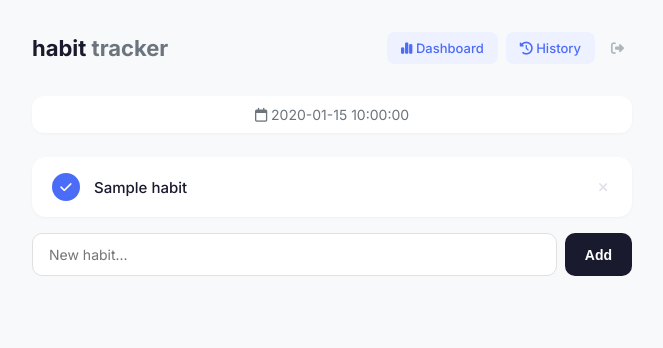
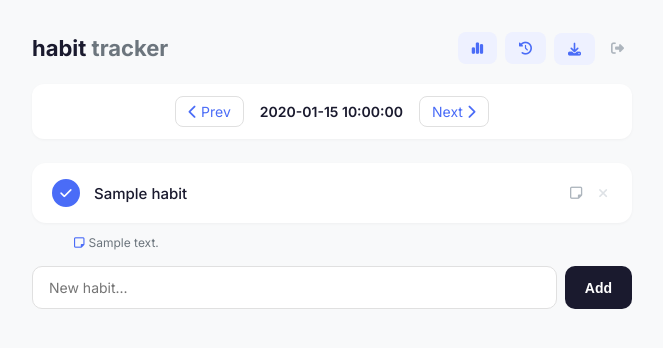
Before and after one commit to guilleku-commits/habit-tracker, a Python web app: template templates/index.html in a window 1280 px wide. Shown: the top 348 px of the page, without its empty margins (308-971 px from the left). Run offline with Jinja, Linux system fonts and the light colour scheme; the template is opened without the code that fills it: most values are stand-ins (such as "Sample title", 1, 10 or a date in 2020).

Commit message:
Redesign: day navigation, export dropdown, comment previews

```diff
--- a/templates/index.html
+++ b/templates/index.html
@@ -19,7 +19,7 @@
             display: flex;
             justify-content: space-between;
             align-items: center;
-            margin-bottom: 32px;
+            margin-bottom: 20px;
         }
         .header h1 { font-size: 22px; font-weight: 700; }
         .header h1 span { color: #6c757d; }
@@ -43,15 +43,50 @@
         }
         .header-actions .logout:hover { color: #e74c3c; background: none; }
 
-        .date-badge {
+        /* Day navigation */
+        .date-nav {
+            display: flex;
+            align-items: center;
+            justify-content: center;
+            gap: 16px;
+            background: white;
+            padding: 12px 16px;
+            border-radius: 12px;
+            margin-bottom: 24px;
+            box-shadow: 0 1px 3px rgba(0,0,0,0.04);
+        }
+        .date-nav .nav-btn {
+            background: none;
+            border: 1px solid #e0e0e0;
+            border-radius: 8px;
+            padding: 6px 12px;
+            cursor: pointer;
+            color: #4a6cf7;
+            font-size: 14px;
+            transition: all 0.2s;
+            text-decoration: none;
+        }
+        .date-nav .nav-btn:hover { background: #eef1ff; border-color: #4a6cf7; }
+        .date-nav .nav-btn.disabled {
+            color: #dee2e6;
+            border-color: #e9ecef;
+            pointer-events: none;
+        }
+        .date-nav .date-label {
+            font-size: 14px;
+            font-weight: 600;
+            color: #1a1a2e;
+            min-width: 130px;
             text-align: center;
-            font-size: 14px;
-            color: #6c757d;
-            margin-bottom: 24px;
-            background: white;
-            padding: 10px;
-            border-radius: 12px;
-            box-shadow: 0 1px 3px rgba(0,0,0,0.04);
+        }
+        .date-nav .date-label .today-tag {
+            font-size: 10px;
+            font-weight: 500;
+            color: #4a6cf7;
+            background: #eef1ff;
+            padding: 2px 8px;
+            border-radius: 10px;
+            margin-left: 6px;
         }
 
         .habit-list { display: flex; flex-direction: column; gap: 10px; }
@@ -67,7 +102,7 @@
             transition: all 0.2s;
         }
         .habit-item:hover { box-shadow: 0 2px 8px rgba(0,0,0,0.06); }
-        .habit-left { display: flex; align-items: center; gap: 14px; }
+        .habit-left { display: flex; align-items: center; gap: 14px; flex: 1; }
         .habit-name { font-size: 15px; font-weight: 500; }
 
         .habit-check {
@@ -197,6 +232,40 @@
         }
         .streak-badge i { color: #f59e0b; margin-right: 2px; }
 
+        .comment-preview {
+            font-size: 12px;
+            color: #6c757d;
+            margin-top: 2px;
+            margin-left: 42px;
+        }
+
+        /* Export dropdown */
+        .dropdown { position: relative; display: inline-block; }
+        .dropdown-menu {
+            display: none;
+            position: absolute;
+            right: 0;
+            top: 100%;
+            background: white;
+            border-radius: 10px;
+            box-shadow: 0 4px 20px rgba(0,0,0,0.1);
+            min-width: 140px;
+            z-index: 50;
+            overflow: hidden;
+        }
+        .dropdown-menu.show { display: block; }
+        .dropdown-menu a {
+            display: block;
+            padding: 10px 16px;
+            font-size: 13px;
+            color: #1a1a2e;
+            text-decoration: none;
+            transition: background 0.15s;
+        }
+        .dropdown-menu a:hover { background: #f8f9fa; }
+        .dropdown-menu a i { width: 18px; color: #4a6cf7; }
+        .dropdown-toggle { cursor: pointer; }
+
         @media (max-width: 480px) {
             .container { padding: 20px 16px; }
             .header h1 { font-size: 18px; }
@@ -208,14 +277,31 @@
         <div class="header">
             <h1>habit<span> tracker</span></h1>
             <div class="header-actions">
-                <a href="{{ url_for('dashboard') }}"><i class="fas fa-chart-simple"></i> Dashboard</a>
-                <a href="{{ url_for('history') }}"><i class="fas fa-clock-rotate-left"></i> History</a>
+                <a href="{{ url_for('dashboard') }}"><i class="fas fa-chart-simple"></i></a>
+                <a href="{{ url_for('history') }}"><i class="fas fa-clock-rotate-left"></i></a>
+                <div class="dropdown">
+                    <a class="dropdown-toggle" onclick="toggleExport()"><i class="fas fa-download"></i></a>
+                    <div class="dropdown-menu" id="exportMenu">
+                        <a href="{{ url_for('export_data', fmt='csv') }}"><i class="fas fa-file-csv"></i> Export CSV</a>
+                        <a href="{{ url_for('export_data', fmt='json') }}"><i class="fas fa-file-code"></i> Export JSON</a>
+                    </div>
+                </div>
                 <a href="{{ url_for('logout') }}" class="logout"><i class="fas fa-right-from-bracket"></i></a>
             </div>
         </div>
 
-        <div class="date-badge">
-            <i class="far fa-calendar"></i> {{ today }}
+        <!-- Day Navigation -->
+        <div class="date-nav">
+            <a href="?date={{ prev_date }}" class="nav-btn"><i class="fas fa-chevron-left"></i> Prev</a>
+            <div class="date-label">
+                {{ today }}
+                {% if is_today %}<span class="today-tag">Today</span>{% endif %}
+            </div>
+            {% if not is_today %}
+            <a href="?" class="nav-btn">Next <i class="fas fa-chevron-right"></i></a>
+            {% else %}
+            <span class="nav-btn disabled">Next <i class="fas fa-chevron-right"></i></span>
+            {% endif %}
         </div>
 
         {% if habits %}
@@ -227,20 +313,23 @@
                          onclick="toggleHabit({{ h.id }}, '{{ h.name }}')">
                         {% if h.checked %}<i class="fas fa-check"></i>{% endif %}
                     </div>
-                    <span class="habit-name">{{ h.name }}</span>
-                    <span class="streak-badge" id="streak-{{ h.id }}"></span>
+                    <div>
+                        <span class="habit-name">{{ h.name }}</span>
+                        <span class="streak-badge" id="streak-{{ h.id }}"></span>
+                    </div>
                 </div>
                 <div class="habit-actions">
-                    {% if h.name == 'Exercise' %}
                     <button class="comment-btn" onclick="openComment({{ h.id }}, '{{ today }}')" title="Add notes">
                         <i class="far fa-note-sticky"></i>
                     </button>
-                    {% endif %}
-                    <form method="POST" action="{{ url_for('delete_habit', habit_id=h.id) }}" style="display:inline" onsubmit="return confirm('Delete this habit? All logs will be removed.')">
+                    <form method="POST" action="{{ url_for('delete_habit', habit_id=h.id) }}" style="display:inline" onsubmit="return confirm('Delete this habit and all its logs?')">
                         <button class="delete-btn" type="submit"><i class="fas fa-xmark"></i></button>
                     </form>
                 </div>
             </div>
+            {% if h.comment %}
+            <div class="comment-preview"><i class="far fa-note-sticky" style="color:#4a6cf7;margin-right:4px;"></i>{{ h.comment }}</div>
+            {% endif %}
             {% endfor %}
         </div>
         {% else %}
@@ -272,14 +361,30 @@
         let commentHabitId = null;
         let commentDate = null;
 
+        function toggleExport() {
+            document.getElementById('exportMenu').classList.toggle('show');
+        }
+        document.addEventListener('click', function(e) {
+            if (!e.target.closest('.dropdown')) {
+                document.getElementById('exportMenu').classList.remove('show');
+            }
+        });
+
+        // Get current date from URL parameter
+        function getCurrentDate() {
+            const params = new URLSearchParams(window.location.search);
+            return params.get('date') || new Date().toISOString().split('T')[0];
+        }
+
         function toggleHabit(habitId, name) {
             const check = document.querySelector(`#habit-${habitId} .habit-check`);
             const wasChecked = check.classList.contains('checked');
+            const dateStr = getCurrentDate();
 
             fetch('/toggle', {
                 method: 'POST',
                 headers: {'Content-Type': 'application/json'},
-                body: JSON.stringify({habit_id: habitId})
+                body: JSON.stringify({habit_id: habitId, date: dateStr})
             })
             .then(r => r.json())
             .then(data => {
@@ -287,34 +392,20 @@
                     check.classList.add('checked');
                     check.innerHTML = '<i class="fas fa-check"></i>';
                     if (name === 'Exercise') {
-                        openComment(habitId, new Date().toISOString().split('T')[0]);
+                        openComment(habitId, dateStr);
                     }
                 } else {
                     check.classList.remove('checked');
                     check.innerHTML = '';
                 }
-                if (!data.done && name === 'Exercise') {
-                    // also clear the comment
-                    fetch('/toggle', {
-                        method: 'POST',
-                        headers: {'Content-Type': 'application/json'},
-                        body: JSON.stringify({habit_id: habitId, date: new Date().toISOString().split('T')[0], comment: ''})
-                    });
-                }
                 loadStreaks();
+                location.reload();
             });
         }
 
         function openComment(habitId, dateStr) {
             commentHabitId = habitId;
             commentDate = dateStr;
-            // fetch existing comment
-            fetch(`/toggle`, {
-                method: 'POST',
-                headers: {'Content-Type': 'application/json'},
-                body: JSON.stringify({habit_id: habitId, date: dateStr})
-            })
-            .catch(() => {});
             document.getElementById('commentText').value = '';
             document.getElementById('commentModal').classList.add('active');
         }
@@ -330,7 +421,10 @@
                 method: 'POST',
                 headers: {'Content-Type': 'application/x-www-form-urlencoded'},
                 body: 'comment=' + encodeURIComponent(comment)
-            }).then(() => closeComment());
+            }).then(() => {
+                closeComment();
+                location.reload();
+            });
         }
 
         function loadStreaks() {
@@ -340,10 +434,8 @@
                 data.forEach(h => {
                     const el = document.getElementById('streak-' + h.id);
                     if (el) {
-                        if (h.current_streak > 1) {
-                            el.innerHTML = '<i class="fas fa-fire"></i> ' + h.current_streak;
-                        } else if (h.current_streak === 1) {
-                            el.innerHTML = '<i class="fas fa-fire"></i> 1 day';
+                        if (h.current_streak > 0) {
+                            el.innerHTML = '<i class="fas fa-fire"></i> ' + h.current_streak + (h.current_streak === 1 ? ' day' : '');
                         }
                     }
                 });
```
